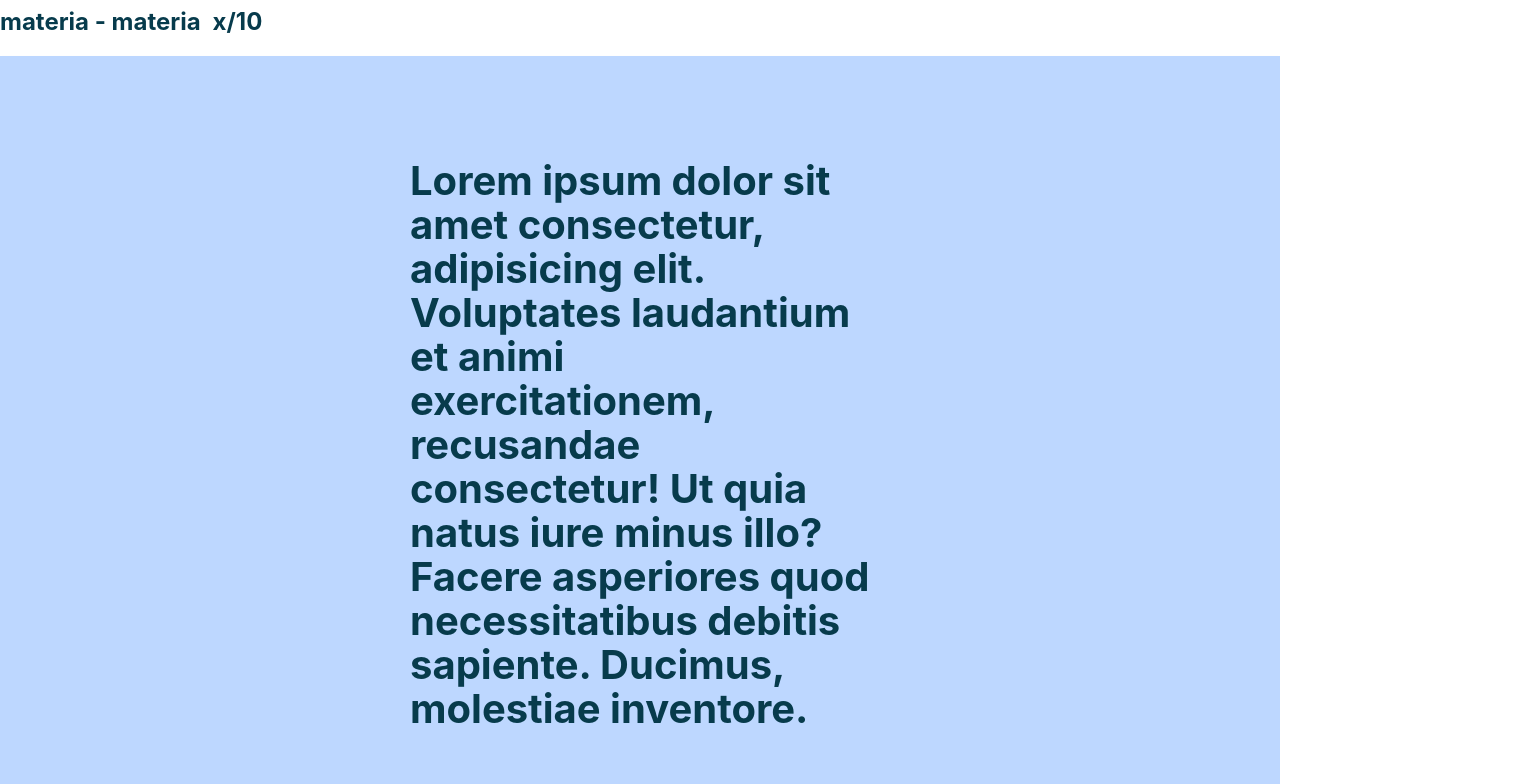
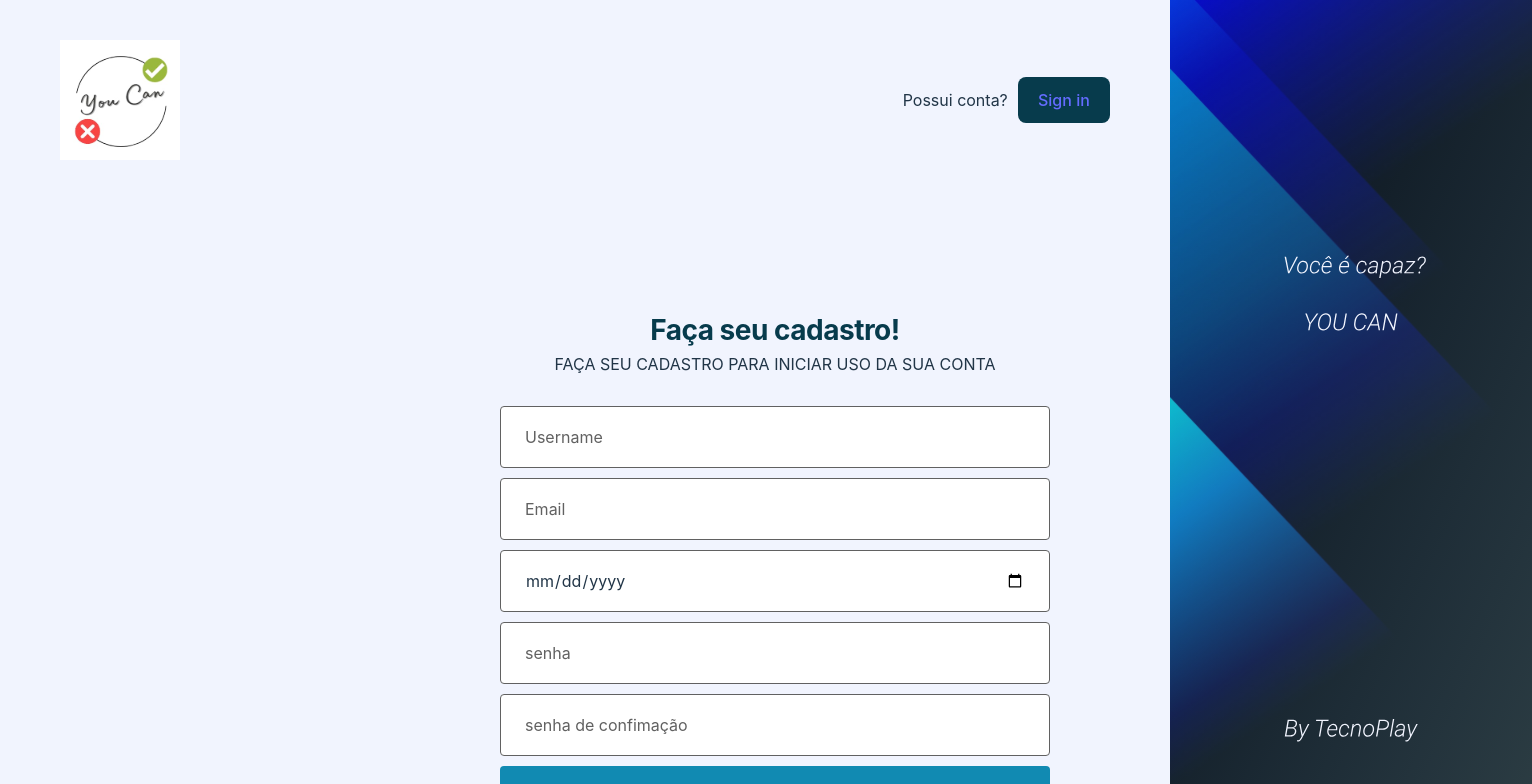
Before and after one commit to Vinicius-Trecenti/YouCan, a React (Vite) app in the folder frontend/: page /register in a window 1280 px wide. Shown: the top 784 px of the page, 1532 px wide, since content can reach past the window. Built offline with nearby package versions, Linux system fonts and the light colour scheme.

Commit message:
navegation - make in main.tsx

```diff
--- a/frontend/package.json
+++ b/frontend/package.json
@@ -13,7 +13,8 @@
     "axios": "^1.5.1",
     "react": "^18.2.0",
     "react-dom": "^18.2.0",
-    "react-icons": "^4.11.0"
+    "react-icons": "^4.11.0",
+    "react-router-dom": "^6.17.0"
   },
   "devDependencies": {
     "@types/react": "^18.2.15",
--- a/frontend/src/App.tsx
+++ b/frontend/src/App.tsx
@@ -4,13 +4,16 @@
 import Question from "./screens/Question/Question"
 // import Quizzes from "./screens/Quizzes/Quizzes";
 // import Ranking from "./screens/Ranking/Ranking";
+import Login from "./screens/Login/Login"
 
+
+import {Outlet} from 'react-router-dom'
 
 export default function App() {
 
 	return (
-		<>
-			<Question/>
-		</>
+
+		<Outlet/>
+
 	)
 }
--- a/frontend/src/components/Header/Header.tsx
+++ b/frontend/src/components/Header/Header.tsx
@@ -1,4 +1,7 @@
 import "./style.css"
+
+import {Link} from 'react-router-dom'
+
 export default function Header() {
     return (
         <header>
@@ -8,7 +11,9 @@ export default function Header() {
 
             <div className="message-btn">
                 <p className="">Possui conta?</p>
-                <button className="btn-sign">Sign in</button>
+                <button className="btn-sign">
+                    <Link to='/'>Sign in</Link>
+                </button>
             </div>
         </header>
     )
--- a/frontend/src/main.tsx
+++ b/frontend/src/main.tsx
@@ -3,8 +3,34 @@ import ReactDOM from 'react-dom/client'
 import App from './App.tsx'
 import './index.css'
 
+import {  RouterProvider, createBrowserRouter } from 'react-router-dom'
+import Login from './screens/Login/Login.tsx'
+import Register from './screens/Resgister/Register.tsx'
+import Home from './screens/Home/Home.tsx'
+
+const router = createBrowserRouter([
+  {
+    path: '/',
+    element: <Login/>
+  },
+  {
+    path:'register',
+    element:<Register/>
+  },
+  {
+    path: 'home',
+    element: <Home/>
+  },
+
+  //ROTAS ANINHADAS - QUANDO DEPENDE DE UM ID POR EXEMPLO, POSSUI UM IDENTIFICADOR UNICO
+  // {
+  //   path:'/CAMINHO/:ID', -> ESSE ID DEVE SER PASSADO NO <LINK TO='ELEMENTO/{ID}' PARA MAIS PERSONALIZADOS TEM O useParams()
+  //   element:
+  // }
+])
+
 ReactDOM.createRoot(document.getElementById('root')!).render(
   <React.StrictMode>
-    <App />
-  </React.StrictMode>,
+    <RouterProvider router={router}/>
+  </React.StrictMode>
 )
--- a/frontend/src/screens/Login/Login.tsx
+++ b/frontend/src/screens/Login/Login.tsx
@@ -1,6 +1,8 @@
 import { useState } from "react"
 import { instance } from "../../axios-instance"
 import './style.css'
+
+import {Link} from 'react-router-dom'
 
 export default function Login() {
 
@@ -31,7 +33,9 @@ export default function Login() {
 
                     <div className="">
                         <p>Possui conta?</p>
-                        <button>Sign Up</button>
+                        <button>
+                            <Link to='/register'>Sign Up</Link>
+                        </button>
                     </div>
                 </header>
 
```
Also changed, not shown: 1 other file (tests, documents, lock files or other folders).
